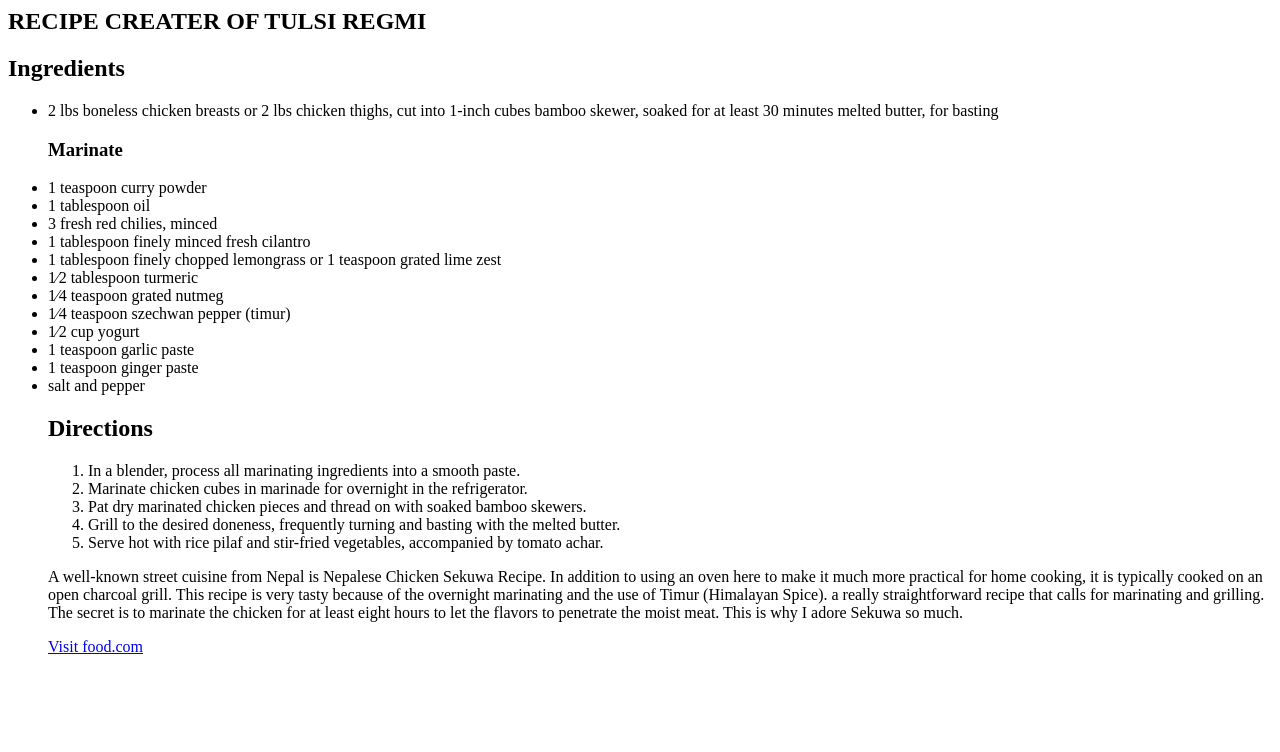
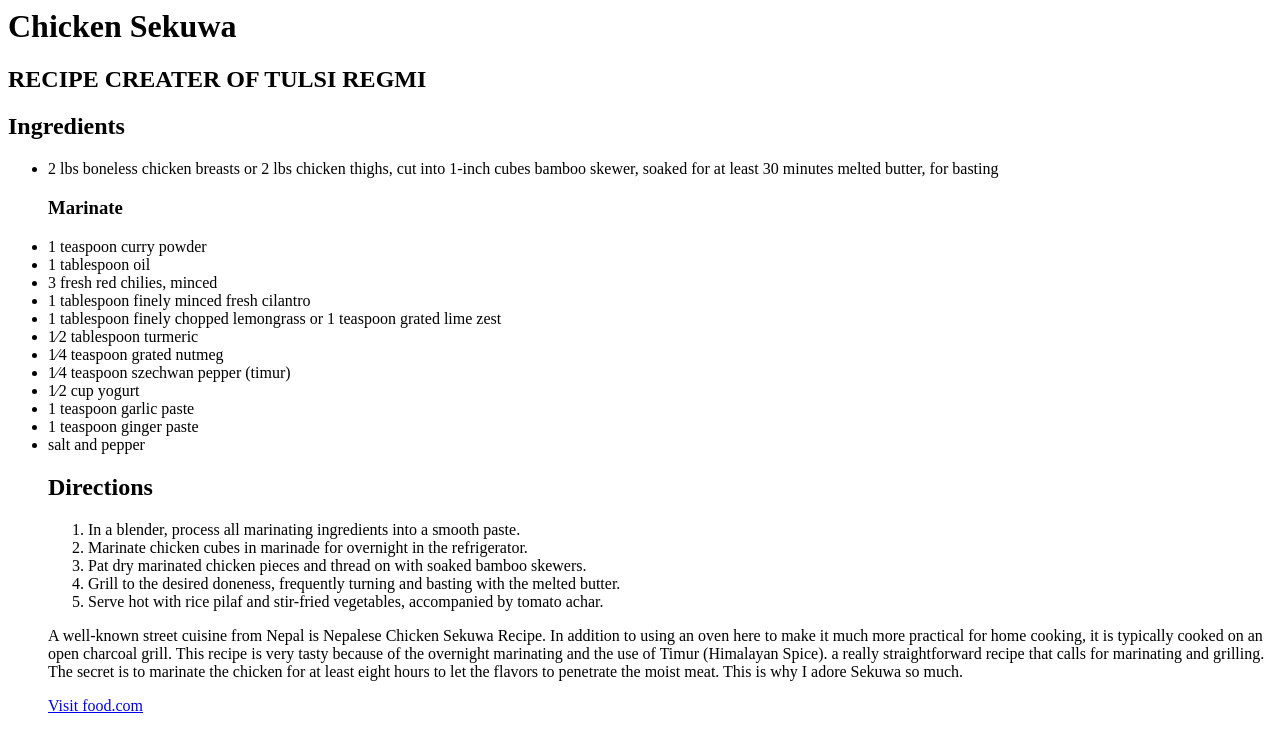
Before and after one commit to ayushjoshi-901129369/CSIT121, a plain HTML site: page Receipe.html in a window 1280 px wide. Drawn offline with Linux system fonts and the light colour scheme.

Commit message:
Update Receipe.html

```diff
--- a/Receipe.html
+++ b/Receipe.html
@@ -5,7 +5,7 @@
 </head>
 <body>
 
-	<h1></h1>
+	<h1>Chicken Sekuwa</h1>
 	<h2>RECIPE CREATER OF TULSI REGMI</h2>
 	<h2>Ingredients</h2>
 	<ul>
```
